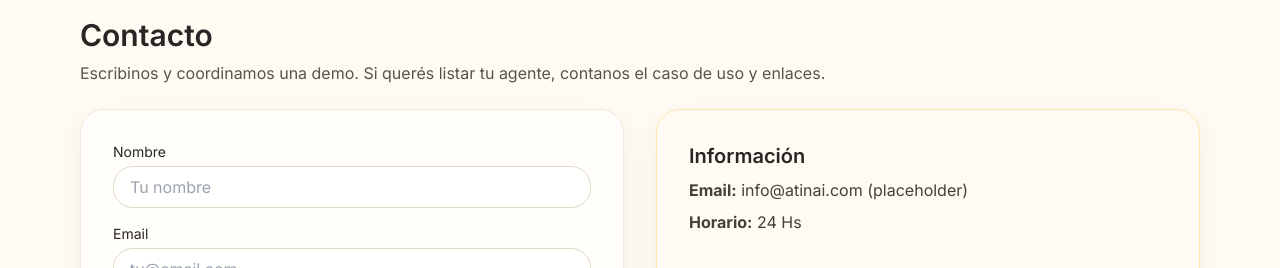
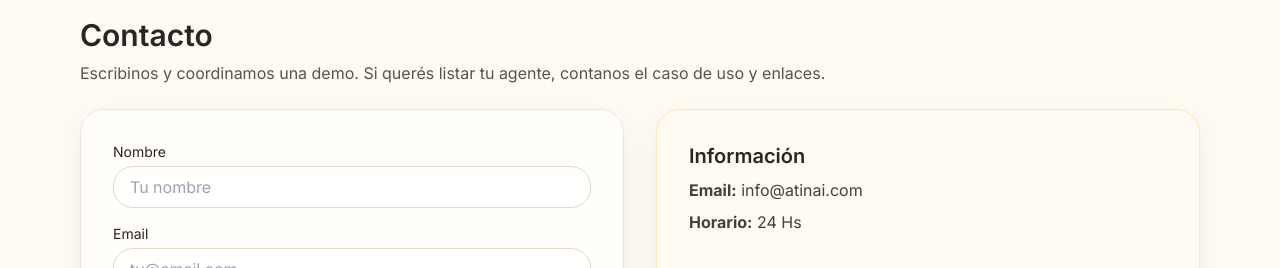
Before and after one commit to MatiasPappalardo/atinai-site, a plain HTML site: page index.html in a window 1280 px wide. Shown: the part 2983-3251 px from the top of the page. Drawn offline with nearby package versions, Linux system fonts and the light colour scheme.

Commit message:
Update index.html

```diff
--- a/index.html
+++ b/index.html
@@ -170,7 +170,7 @@ FILE: index.html (Single‑Page)
       <div class="rounded-3xl p-8 border border-vanilla-200 bg-vanilla-50 shadow-soft">
         <h3 class="text-xl font-semibold">Información</h3>
         <ul class="mt-2 text-stone-700 space-y-2">
-          <li><strong>Email:</strong> info@atinai.com (placeholder)</li>
+          <li><strong>Email:</strong> info@atinai.com
           <li><strong>Horario:</strong> 24 Hs
       </div>
     </div>
```
